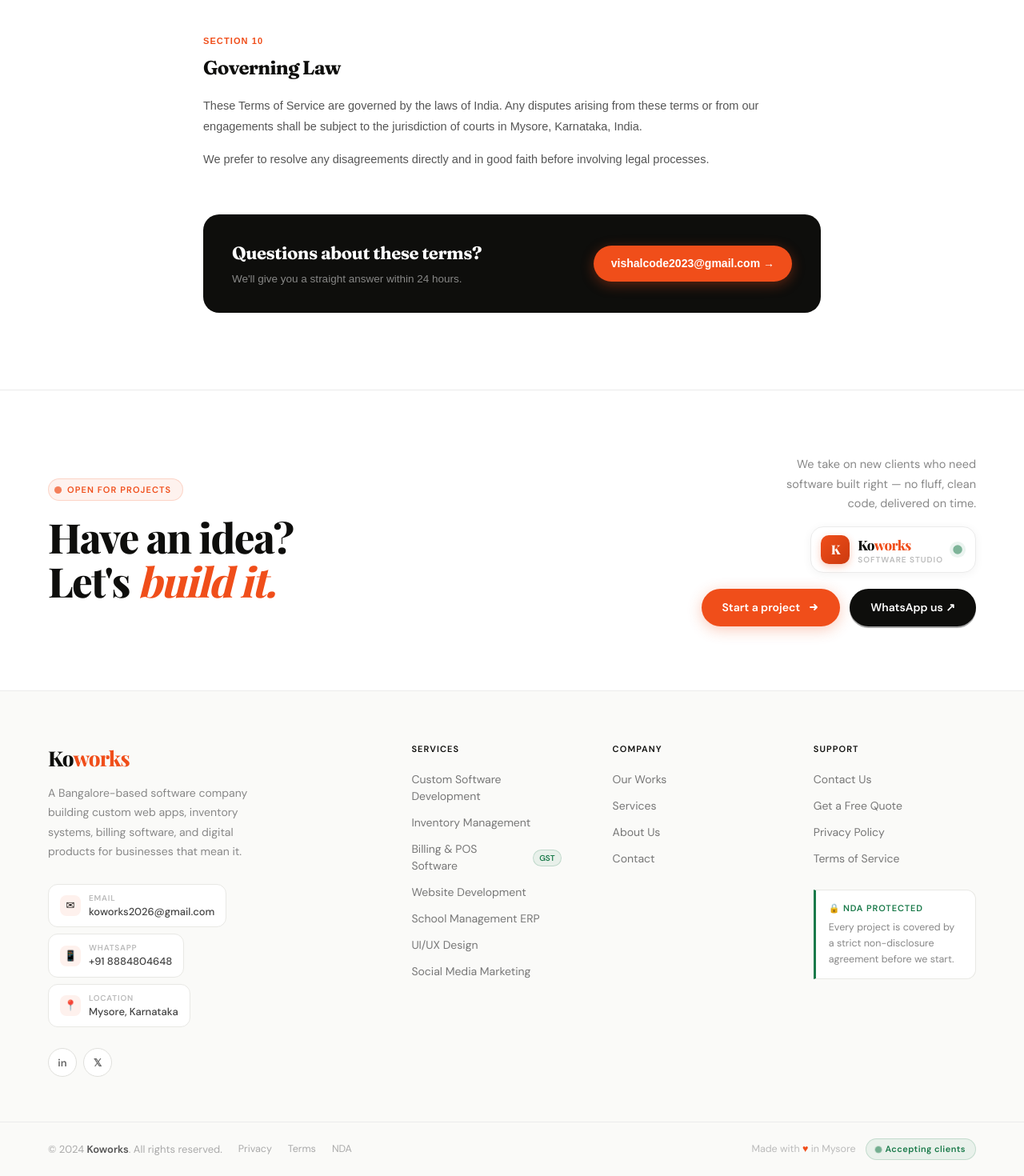
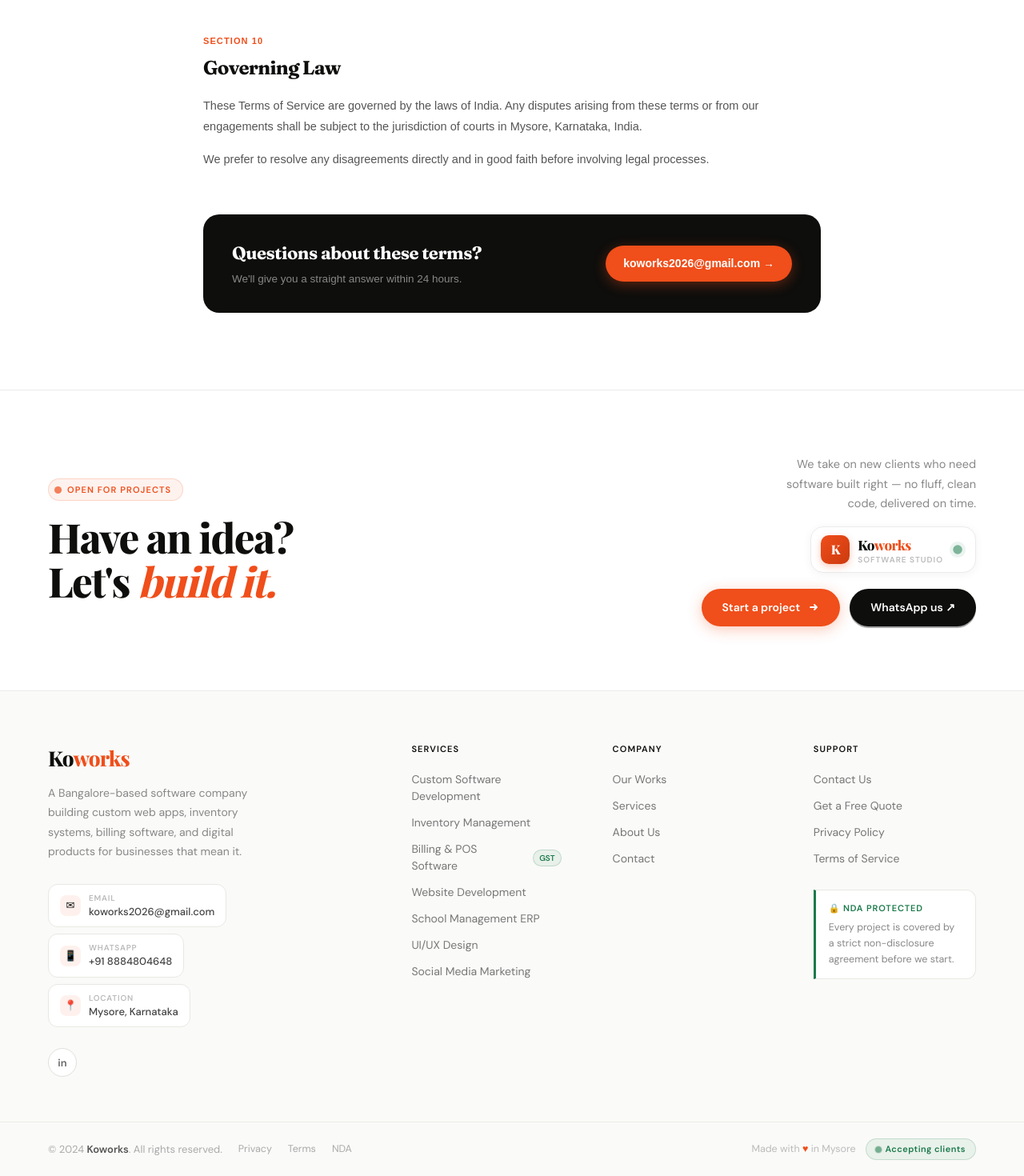
Before and after one commit to vishalcode2023/KoWorks_Website, a React (Vite) app: page /terms in a window 1280 px wide. Shown: the part 3701-5171 px from the top of the page at 80% size. Built offline with nearby package versions, Linux system fonts and the light colour scheme; a web font is replaced by a local one.

Commit message:
added the new emails and social media

```diff
--- a/src/components/Privacypolicy.jsx
+++ b/src/components/Privacypolicy.jsx
@@ -308,8 +308,8 @@ export default function PrivacyPolicy() {
               Reach out and we'll respond within 24 hours.
             </p>
           </div>
-          <a href="mailto:vishalcode2023@gmail.com" className="legal-contact-btn">
-            vishalcode2023@gmail.com →
+          <a href="mailto:koworks2026@gmail.com" className="legal-contact-btn">
+            koworks2026@gmail.com →
           </a>
         </div>
       </div>
--- a/src/components/Termsofservice.jsx
+++ b/src/components/Termsofservice.jsx
@@ -339,8 +339,8 @@ export default function TermsOfService() {
               We'll give you a straight answer within 24 hours.
             </p>
           </div>
-          <a href="mailto:vishalcode2023@gmail.com" className="legal-contact-btn">
-            vishalcode2023@gmail.com →
+          <a href="mailto:koworks2026@gmail.com" className="legal-contact-btn">
+            koworks2026@gmail.com →
           </a>
         </div>
       </div>
--- a/src/components/footer.jsx
+++ b/src/components/footer.jsx
@@ -331,7 +331,7 @@ const services = [
 
 const company = [
   { label: "Our Works", href: "/works" },
-  { label: "Services" , href: "/services" },
+  { label: "Services", href: "/services" },
   { label: "About Us", href: "/about" },
   { label: "Contact", href: "/contact" },
 ];
@@ -530,9 +530,21 @@ export default function Footer() {
           </div>
 
           <div className="footer-socials">
-            {["in", "𝕏"].map((s) => (
-              <a key={s} href="#" className="footer-social">
-                {s}
+            {[
+              { label: "in", href: "https://www.linkedin.com/company/koworks-26/" },
+              // { label: "IG", href: "https://instagram.com/koworks.tech" },
+            ].map(({ label, href }) => (
+              <a
+                key={label}
+                href={href}
+                target="_blank"
+                rel="noopener noreferrer"
+                className="footer-social"
+                aria-label={
+                  label === "in" ? "Koworks on LinkedIn" : "Koworks on X"
+                }
+              >
+                {label}
               </a>
             ))}
           </div>
```
